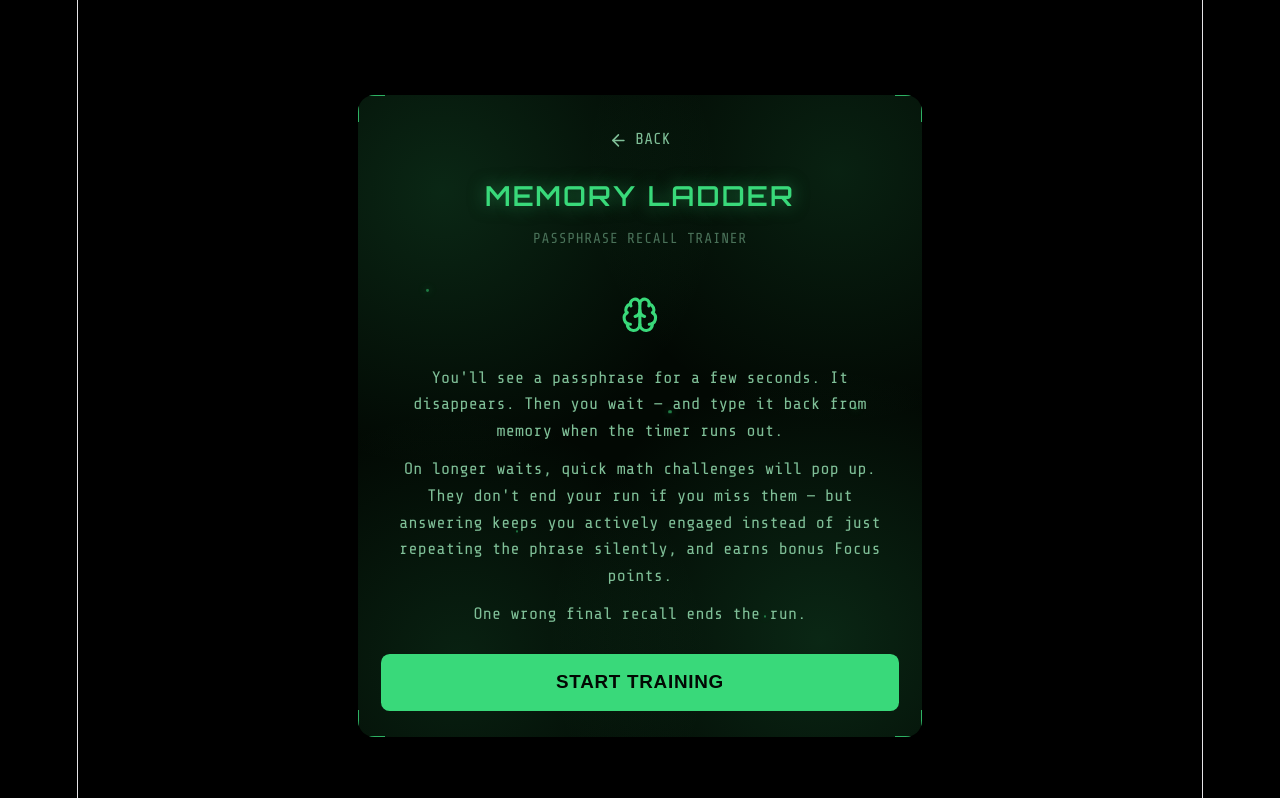
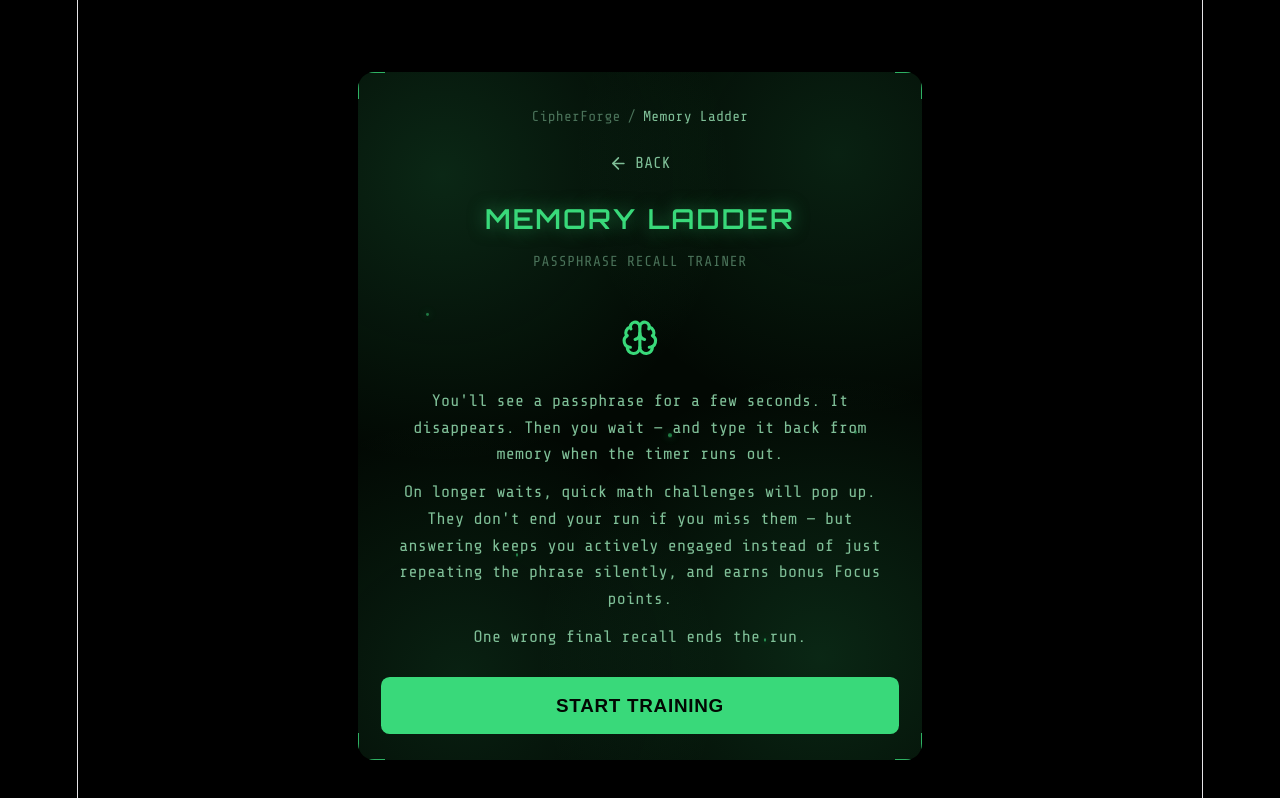
Before and after one commit to thatcodingman/cipherforge, a React (Vite) app: page /memory in a window 1280 px wide. Shown: the top 798 px of the page. Built offline with nearby package versions, Linux system fonts and the light colour scheme.

Commit message:
SEO: breadcrumb trail + BreadcrumbList schema on all 5 tool pages

```diff
--- a/index.html
+++ b/index.html
@@ -2,6 +2,8 @@
 <html lang="en">
 <head>
 <meta charset="UTF-8" />
+<link rel="preconnect" href="https://fonts.googleapis.com" />
+<link rel="preconnect" href="https://fonts.gstatic.com" crossorigin />
 <link rel="icon" href="/favicon.ico" sizes="any" />
 <link rel="icon" type="image/svg+xml" href="/favicon.svg" />
 <link rel="icon" type="image/png" sizes="32x32" href="/favicon-32x32.png" />
@@ -13,6 +15,7 @@
 <meta name="viewport" content="width=device-width, initial-scale=1.0" />
 <title>CipherForge — Free Security Tools</title>
 <meta name="description" content="Free, browser-only security tools: a password generator with real crack-time analysis, a classic cipher playground, a QR/TOTP 2FA generator, a passphrase memory trainer, and a reflex defense game. No signup, nothing ever leaves your browser." />
+<meta property="og:site_name" content="CipherForge" />
 <meta property="og:title" content="CipherForge — Free Security Tools" />
 <meta property="og:description" content="Password generator, cipher playground, QR/TOTP generator, memory trainer, and a defense game — all free, all client-side, no signup." />
 <meta property="og:type" content="website" />
@@ -31,6 +34,9 @@ html, body { margin: 0; padding: 0; background-color: #000000; min-height: 100%;
 </head>
 <body>
 <div id="root"></div>
+<noscript>
+  CipherForge is a free, browser-only suite of security tools — a password generator, cipher playground, QR/TOTP 2FA generator, passphrase memory trainer, and a reflex defense game. This site requires JavaScript to run, since every tool computes entirely client-side with nothing sent to a server.
+</noscript>
 <script type="module" src="/src/main.jsx"></script>
 </body>
 </html>
--- a/src/components/CipherChrome.jsx
+++ b/src/components/CipherChrome.jsx
@@ -74,6 +74,32 @@ export function PageMeta({ title, description, path, noindex }) {
   return null;
 }
 
+// Breadcrumb trail for the tool pages — emits BreadcrumbList JSON-LD so
+// Google can show "getcipherforge.com > Cipher Playground" in search
+// results instead of a bare URL, plus a small visible trail on the page
+// itself (a second, clearer way back than the existing BACK link alone).
+// label is the current page's name; path is its route (e.g. "/cipher").
+export function Breadcrumb({ label, path }) {
+  const data = {
+    "@context": "https://schema.org",
+    "@type": "BreadcrumbList",
+    "itemListElement": [
+      { "@type": "ListItem", "position": 1, "name": "CipherForge", "item": SITE + "/" },
+      { "@type": "ListItem", "position": 2, "name": label, "item": SITE + path },
+    ],
+  };
+  return (
+    <>
+      <script type="application/ld+json">{JSON.stringify(data)}</script>
+      <nav aria-label="Breadcrumb" style={{ fontSize: 10, color: C.mute, marginBottom: 2 }}>
+        <a href="/" style={{ color: C.mute, textDecoration: "none" }}>CipherForge</a>
+        <span style={{ margin: "0 5px" }}>/</span>
+        <span style={{ color: C.sub }}>{label}</span>
+      </nav>
+    </>
+  );
+}
+
 // Shared CSS for the frame + shared keyframes. Include once per page via <CipherFrameStyles />.
 export function CipherFrameStyles() {
   return (
@@ -125,7 +151,10 @@ export function CipherBackdrop({ children }) {
       background: "#000000",
       padding: "16px 0",
     }}>
-      {children}
+      {/* display:contents keeps this invisible to layout — cf-frame stays
+          the direct flex item being centered — while giving every page a
+          real <main> landmark for screen readers and crawlers. */}
+      <main style={{ display: "contents" }}>{children}</main>
     </div>
   );
 }
--- a/src/pages/Breach.jsx
+++ b/src/pages/Breach.jsx
@@ -1,6 +1,6 @@
 import { useState, useEffect, useRef } from "react";
 import { ArrowLeft, Zap, Shield, Trophy } from "lucide-react";
-import { C, fontMono, CipherFonts, CipherFrameStyles, CipherBackdrop, FrameFX, BootSequence, PageMeta } from "../components/CipherChrome";
+import { C, fontMono, CipherFonts, CipherFrameStyles, CipherBackdrop, FrameFX, BootSequence, PageMeta, Breadcrumb } from "../components/CipherChrome";
 import StructuredData from "../components/StructuredData";
 
 const breachGameSchema = {
@@ -227,7 +227,8 @@ export default function Breach() {
             onDone={function () { setBooted(true); }} />
         ) : (
         <div style={{ position: "relative", zIndex: 1, animation: "brFadeUp 0.35s ease" }}>
-          <a href="/" style={{ color: C.sub, textDecoration: "none", fontSize: 11, display: "inline-flex", alignItems: "center", gap: 5, marginBottom: 12 }}>
+          <Breadcrumb label="Breach" path="/breach" />
+          <a href="/" style={{ color: C.sub, textDecoration: "none", fontSize: 11, display: "inline-flex", alignItems: "center", gap: 5, marginBottom: 12, marginTop: 4 }}>
             <ArrowLeft size={13} /> BACK
           </a>
 
--- a/src/pages/CipherPlayground.jsx
+++ b/src/pages/CipherPlayground.jsx
@@ -1,6 +1,6 @@
 import { useState, useMemo, Component } from "react";
 import { ArrowLeft, Copy, Check } from "lucide-react";
-import { C, fontMono, CipherFonts, CipherFrameStyles, CipherBackdrop, FrameFX, BootSequence, PageMeta } from "../components/CipherChrome";
+import { C, fontMono, CipherFonts, CipherFrameStyles, CipherBackdrop, FrameFX, BootSequence, PageMeta, Breadcrumb } from "../components/CipherChrome";
 import StructuredData from "../components/StructuredData";
 
 const cipherPlaygroundSchema = {
@@ -145,7 +145,8 @@ function PlaygroundInner() {
         ) : (
         <div style={{ position: "relative", zIndex: 1, animation: "cpFadeUp 0.35s ease" }}>
           <style>{"@keyframes cpFadeUp { from { opacity: 0; transform: translateY(8px); } to { opacity: 1; transform: translateY(0); } }"}</style>
-          <a href="/" style={{ color: C.sub, textDecoration: "none", fontSize: 11, display: "inline-flex", alignItems: "center", gap: 5, marginBottom: 14 }}>
+          <Breadcrumb label="Cipher Playground" path="/cipher" />
+          <a href="/" style={{ color: C.sub, textDecoration: "none", fontSize: 11, display: "inline-flex", alignItems: "center", gap: 5, marginBottom: 14, marginTop: 4 }}>
             <ArrowLeft size={13} /> BACK
           </a>
 
--- a/src/pages/Hub.jsx
+++ b/src/pages/Hub.jsx
@@ -102,7 +102,7 @@ function HubInner() {
                     </div>
                     <div style={{ flex: 1, minWidth: 0 }}>
                       <div style={{ display: "flex", alignItems: "center", gap: 6 }}>
-                        <span style={{ fontSize: 14, fontWeight: 700, letterSpacing: 0.3 }}>{item.title}</span>
+                        <h2 style={{ margin: 0, fontSize: 14, fontWeight: 700, letterSpacing: 0.3, color: "inherit" }}>{item.title}</h2>
                         <span style={{ fontSize: 9, color: item.featured ? C.accent : C.mute, textTransform: "uppercase",
                           letterSpacing: 0.5, border: "1px solid " + (item.featured ? C.accent : C.border), borderRadius: 4, padding: "1px 5px" }}>
                           {item.tag}
--- a/src/pages/PassphraseTrainer.jsx
+++ b/src/pages/PassphraseTrainer.jsx
@@ -1,6 +1,6 @@
 import { useState, useEffect, useRef } from "react";
 import { ArrowLeft, Brain, Trophy, RefreshCw, Sparkles } from "lucide-react";
-import { C, fontMono, CipherFonts, CipherFrameStyles, CipherBackdrop, FrameFX, BootSequence, PageMeta } from "../components/CipherChrome";
+import { C, fontMono, CipherFonts, CipherFrameStyles, CipherBackdrop, FrameFX, BootSequence, PageMeta, Breadcrumb } from "../components/CipherChrome";
 import StructuredData from "../components/StructuredData";
 
 const passphraseTrainerSchema = {
@@ -191,7 +191,8 @@ export default function PassphraseTrainer() {
             onDone={function () { setBooted(true); }} />
         ) : (
         <div style={{ position: "relative", zIndex: 1, animation: "ptFadeUp 0.35s ease" }}>
-          <a href="/" style={{ color: C.sub, textDecoration: "none", fontSize: 11, display: "inline-flex", alignItems: "center", gap: 5, marginBottom: 12 }}>
+          <Breadcrumb label="Memory Ladder" path="/memory" />
+          <a href="/" style={{ color: C.sub, textDecoration: "none", fontSize: 11, display: "inline-flex", alignItems: "center", gap: 5, marginBottom: 12, marginTop: 4 }}>
             <ArrowLeft size={13} /> BACK
           </a>
 
--- a/src/pages/PasswordGenerator.jsx
+++ b/src/pages/PasswordGenerator.jsx
@@ -1,6 +1,6 @@
 import { useState, useEffect, useRef, useMemo, Component } from "react";
 import { Copy, Check, RefreshCw, Settings, X, Zap } from "lucide-react";
-import { C, fontMono, CipherFonts, CipherFrameStyles, CipherBackdrop, FrameFX, BootSequence, PageMeta } from "../components/CipherChrome";
+import { C, fontMono, CipherFonts, CipherFrameStyles, CipherBackdrop, FrameFX, BootSequence, PageMeta, Breadcrumb } from "../components/CipherChrome";
 import StructuredData from "../components/StructuredData";
 
 const passwordGeneratorSchema = {
@@ -229,7 +229,8 @@ function GeneratorInner() {
             onDone={function () { setBooted(true); }} />
         ) : (
           <div style={{ position: "relative", zIndex: 1 }}>
-            <div style={{ display: "flex", justifyContent: "space-between", alignItems: "center", marginBottom: 14 }}>
+            <Breadcrumb label="Password Generator" path="/generator" />
+            <div style={{ display: "flex", justifyContent: "space-between", alignItems: "center", marginBottom: 14, marginTop: 4 }}>
               <a href="/" style={{ color: C.sub, textDecoration: "none", fontSize: 11 }}>&lt; BACK</a>
               <button onClick={function () { setShowSettings(!showSettings); }} aria-label="Appearance and length settings" style={{
                 background: showSettings ? C.accentDark : "none", border: "1px solid " + (showSettings ? C.accent : C.border),
--- a/src/pages/TOTPGenerator.jsx
+++ b/src/pages/TOTPGenerator.jsx
@@ -1,7 +1,7 @@
 import { useState, useEffect, Component } from "react";
 import QRCode from "qrcode";
 import { ArrowLeft, Copy, Check, RefreshCw } from "lucide-react";
-import { C, fontMono, CipherFonts, CipherFrameStyles, CipherBackdrop, FrameFX, BootSequence, PageMeta } from "../components/CipherChrome";
+import { C, fontMono, CipherFonts, CipherFrameStyles, CipherBackdrop, FrameFX, BootSequence, PageMeta, Breadcrumb } from "../components/CipherChrome";
 import StructuredData from "../components/StructuredData";
 
 const totpGeneratorSchema = {
@@ -173,7 +173,8 @@ function TOTPInner() {
             onDone={function () { setBooted(true); }} />
         ) : (
         <div style={{ position: "relative", zIndex: 1 }}>
-          <a href="/" style={{ color: C.sub, textDecoration: "none", fontSize: 11, display: "inline-flex", alignItems: "center", gap: 5, marginBottom: 14 }}>
+          <Breadcrumb label="QR / TOTP Generator" path="/totp" />
+          <a href="/" style={{ color: C.sub, textDecoration: "none", fontSize: 11, display: "inline-flex", alignItems: "center", gap: 5, marginBottom: 14, marginTop: 4 }}>
             <ArrowLeft size={13} /> BACK
           </a>
 
```
